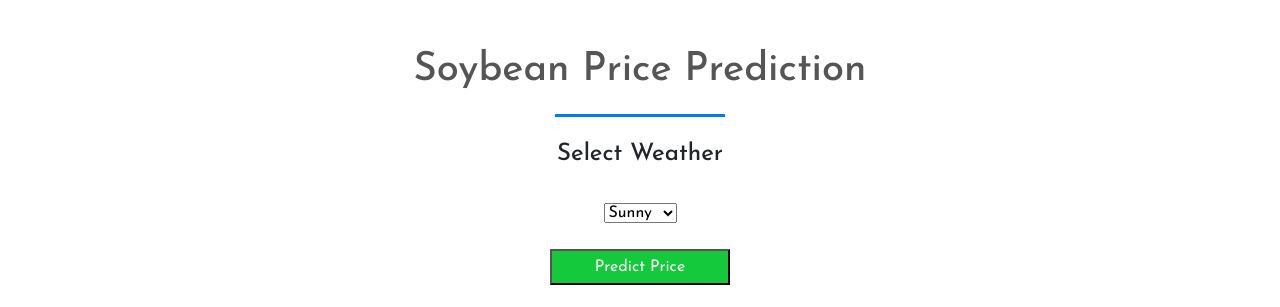
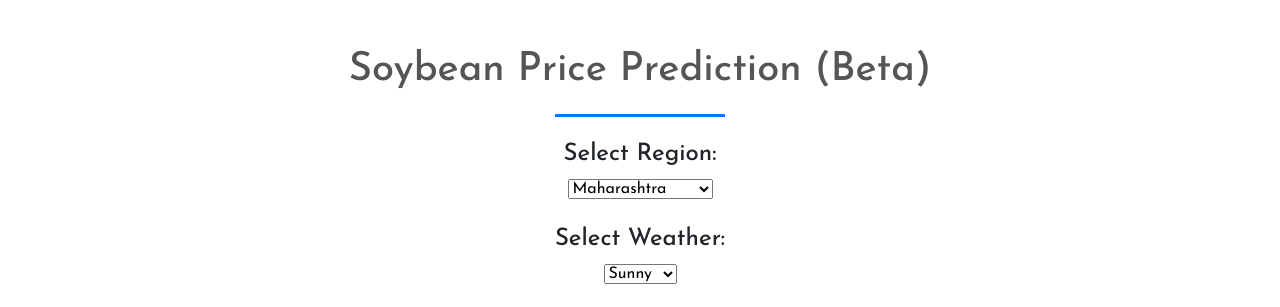
Before and after one commit to Amey1115/SoyBot, a plain HTML site: page index.html in a window 1280 px wide. Shown: the part 912-1219 px from the top of the page. Drawn offline with nearby package versions, Linux system fonts and the light colour scheme.

Commit message:
Update index.html

```diff
--- a/index.html
+++ b/index.html
@@ -99,6 +99,8 @@
 
 
 		<!-- Price prediction section -->
+		<!DOCTYPE html>
+		<html>
 
 		<head>
 			<title>Soybean Price Prediction</title>
@@ -119,12 +121,22 @@
 				}
 			</style>
 		</head>
+
+		<body>
 			<br><br>
-		<h1>Soybean Price Prediction</h1>
+			<h1>Soybean Price Prediction (Beta)</h1>
 
-		<h4 for="weather" >Select Weather</h4>
-		<br>
-		<!-- <label for="weather" >Select Weather:</label> -->
+			<h4 for="region">Select Region:</h4>
+			<select id="region">
+				<option value="maharashtra">Maharashtra</option>
+				<option value="mp">Madhya Pradesh</option>
+				<option value="rajasthan">Rajasthan</option>
+				<option value="other">Other States</option>
+			</select>
+
+			<br><br>
+
+			<h4 for="weather">Select Weather:</h4>
 			<select id="weather">
 				<option value="sunny">Sunny</option>
 				<option value="rainy">Rainy</option>
@@ -132,22 +144,37 @@
 			</select>
 
 			<br><br>
-		<button onclick="predictPrice() " class="predict-box">Predict Price</button>
+			<button onclick="predictPrice()" class="predict-box">Predict Price</button>
 
 			<p id="predictionResult"></p>
 
 			<script>
 				function predictPrice() {
+					const region = document.getElementById("region").value;
 					const weather = document.getElementById("weather").value;
 					let price;
 
-				// Simple price prediction logic based on weather
+					// Simple price prediction logic based on region and weather
+					if (region === "maharashtra") {
 						if (weather === "sunny") {
 							price = Math.floor(Math.random() * (8000 - 6000 + 1)) + 6000; // Random price between 6000 and 8000 Rs
 						} else if (weather === "rainy") {
 							price = Math.floor(Math.random() * (5000 - 4000 + 1)) + 4000; // Random price between 4000 and 5000 Rs
 						} else {
 							price = Math.floor(Math.random() * (7500 - 6000 + 1)) + 6000; // Random price between 6000 and 7500 Rs
+						}
+					} else if (region === "mp") {
+						// Adjust prices for Madhya Pradesh
+						// Implement similar logic based on weather
+						// ...
+					} else if (region === "rajasthan") {
+						// Adjust prices for Rajasthan
+						// Implement similar logic based on weather
+						// ...
+					} else {
+						// Adjust prices for other states
+						// Implement similar logic based on weather
+						// ...
 					}
 
 					document.getElementById("predictionResult").textContent = `Predicted Price: ${price} Rs`;
@@ -170,12 +197,13 @@
 						<div class="col-md-3">
 							<img src="https://i.postimg.cc/RCG1j02p/featured3.png">
 						</div>
-
-
 					</div>
-
 				</div>
 			</section>
+		</body>
+
+		</html>
+
 
 
 
```
Lines whose indentation alone changed are shown as unchanged.
